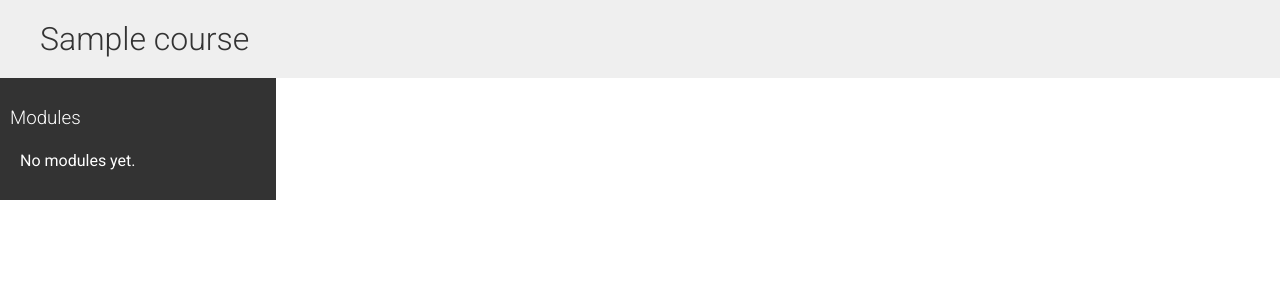
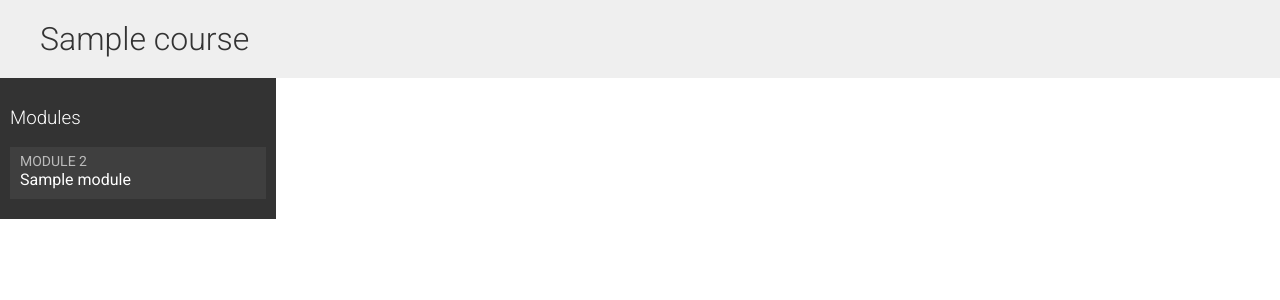
Before and after one commit to tr1ppyb0y/EduTech-CMS, a Django app: page /students/course/1/ in a window 1280 px wide. Shown: the part 54-354 px from the top of the page. Run offline with Django 4.2, Linux system fonts and the light colour scheme; a user stored in the database is signed in; tables that the repository leaves empty hold one stand-in row (values such as "Sample post").

Commit message:
1. Added templates and code to render diverse content for course modules. 2. Renamed Videos -> Video, typo.

```diff
--- a/educa/courses/models.py
+++ b/educa/courses/models.py
@@ -2,6 +2,8 @@ from django.contrib.auth.models import User
 from django.contrib.contenttypes.fields import GenericForeignKey
 from django.contrib.contenttypes.models import ContentType
 from django.db import models
+from django.template.loader import render_to_string
+from django.conf import settings
 
 from .fields import OrderField
 
@@ -81,6 +83,12 @@ class ItemBase(models.Model):
     def __str__(self) -> str:
         return self.title
 
+    def render(self):
+        return render_to_string(
+            f"{settings.BASE_DIR}\\templates\courses\content\{self._meta.model_name}.html",
+            {"item": self},
+        )
+
 
 class Text(ItemBase):
     content = models.TextField()
@@ -94,5 +102,5 @@ class Image(ItemBase):
     file = models.ImageField(upload_to="images")
 
 
-class Videos(ItemBase):
+class Video(ItemBase):
     url = models.URLField()
--- a/educa/courses/views.py
+++ b/educa/courses/views.py
@@ -130,11 +130,11 @@ class ContentCreateUpdateView(TemplateResponseMixin, View):
 
 class ContentDeleteView(View):
     def post(self, request, id):
-        content = get_object_or_404(content, id=id, module__course__owner=request.user)
+        content = get_object_or_404(Content, id=id, module__course__owner=request.user)
         module = content.module
         content.item.delete()
         content.delete()
-        return redirect("manage_content_list", module.id)
+        return redirect("module_content_list", module.id)
 
 
 class ModuleContentListView(TemplateResponseMixin, View):
--- a/educa/educa/settings.py
+++ b/educa/educa/settings.py
@@ -41,6 +41,7 @@ INSTALLED_APPS = [
     "django.contrib.sessions",
     "django.contrib.messages",
     "django.contrib.staticfiles",
+    "embed_video",
 ]
 
 MIDDLEWARE = [
--- /dev/null
+++ b/educa/templates/courses/content/file.html
@@ -0,0 +1,3 @@
+<p>
+    <a href="{{ item.file.url }}" class="button">Download file</a>
+</p>
--- /dev/null
+++ b/educa/templates/courses/content/image.html
@@ -0,0 +1,3 @@
+<p>
+    <img src="{{ item.file.url }}" alt="{{ item.title }}">
+</p>
--- /dev/null
+++ b/educa/templates/courses/content/text.html
@@ -0,0 +1 @@
+{{ item.content | linebreaks }}
--- /dev/null
+++ b/educa/templates/courses/content/video.html
@@ -0,0 +1,2 @@
+{% load embed_video_tags %}
+{% video item.url "small" %}
--- a/educa/templates/students/course/detail.html
+++ b/educa/templates/students/course/detail.html
@@ -7,7 +7,7 @@
     <div class="contents">
         <h3>Modules</h3>
         <ul id="modules">
-            {% for m in objects.modules.all %}
+            {% for m in object.modules.all %}
                 <li data-id="{{ m.id }}" {% if m == module %}class="selected"{% endif %}>
                     <a href="{% url 'student_course_detail_module' object.id m.id %}">
                         <span>
```
Also changed, not shown: educa/courses/migrations/0005_rename_videos_video.py (added).
